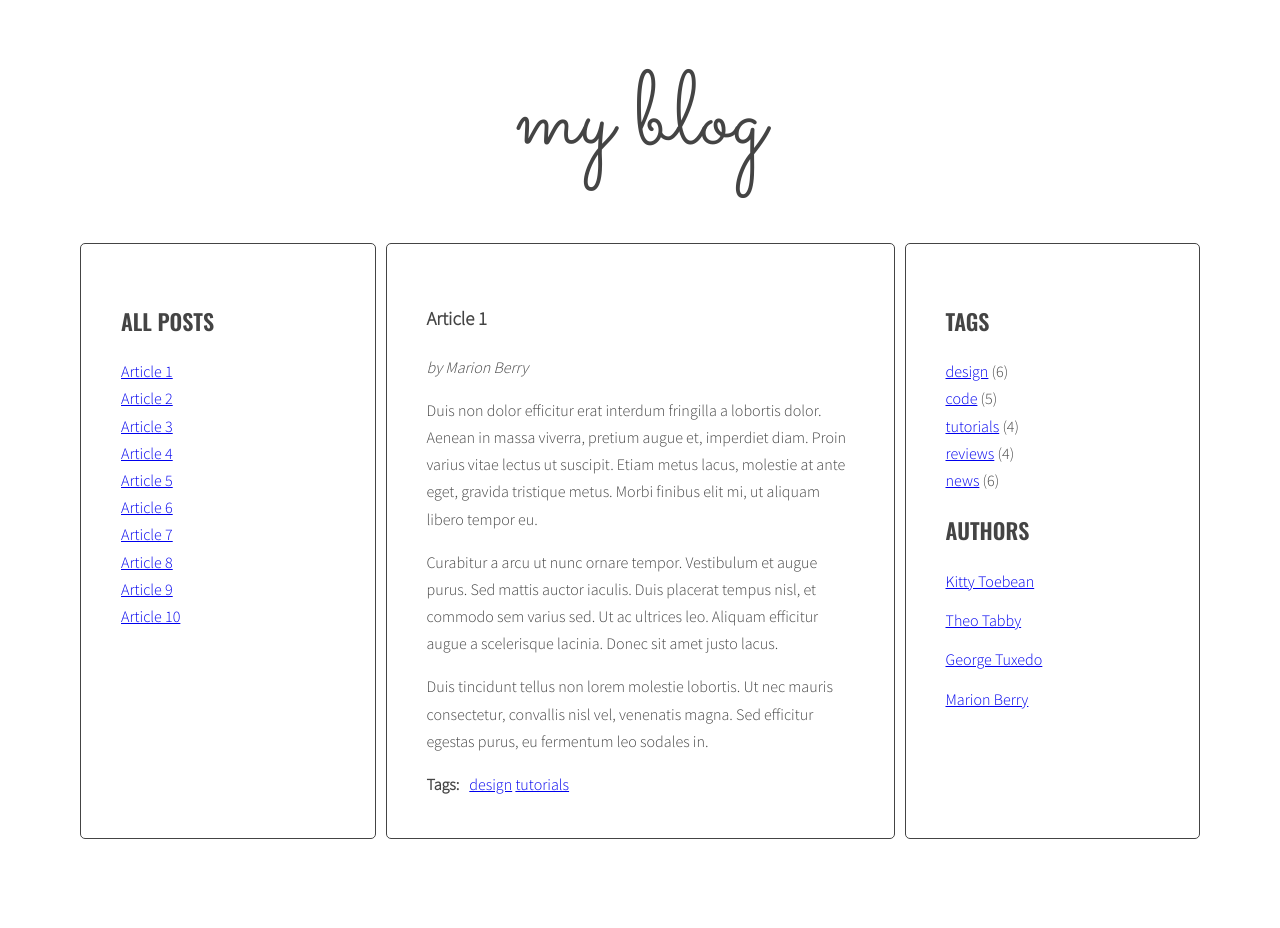
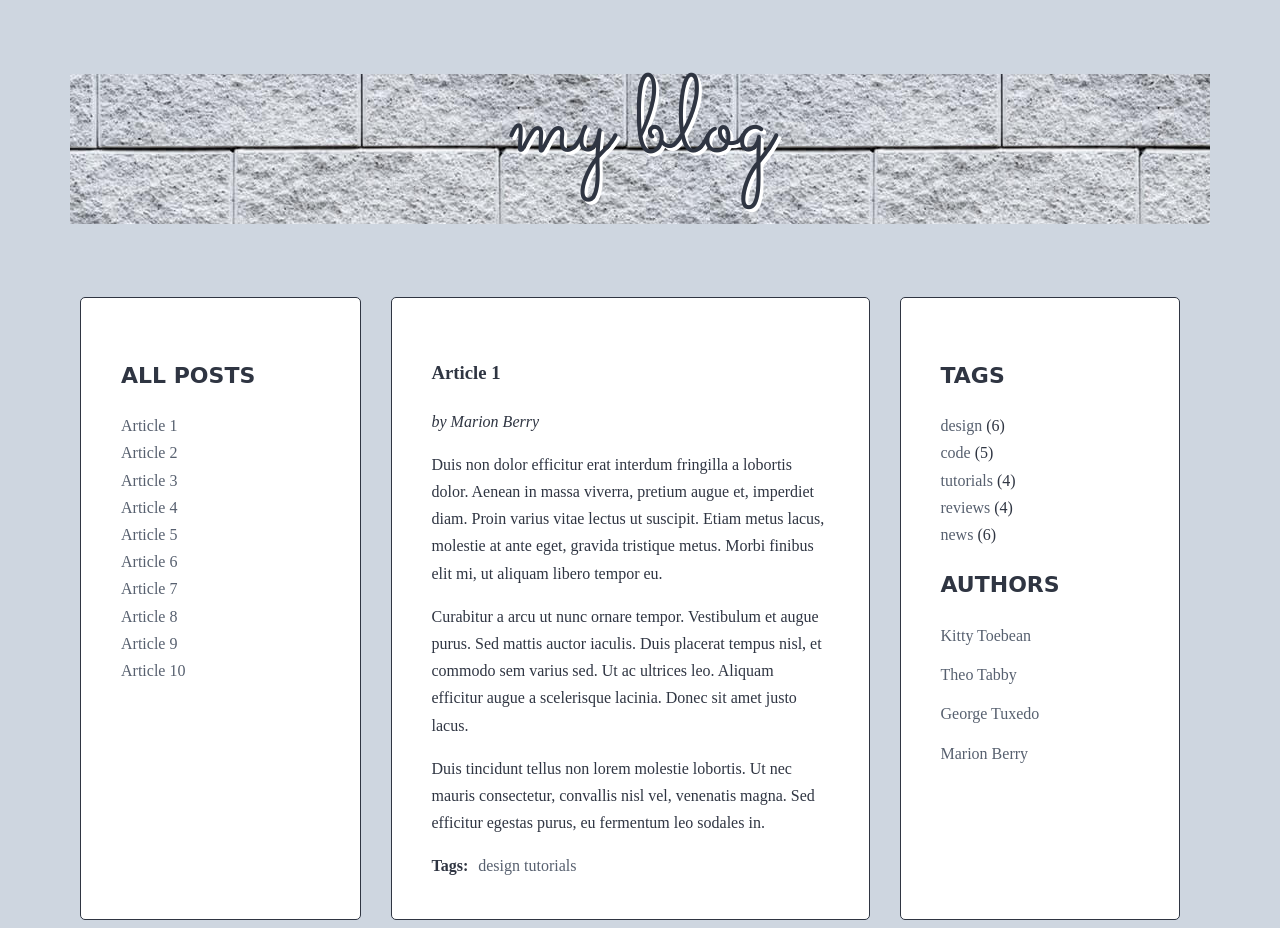
Before and after one commit to BartlomiejFigura/javascript-blog, a website: page index.html in a window 1280 px wide. Before the commit the page ends 847 px from the top, so only its background shows below. Drawn offline with nearby package versions, Linux system fonts and the light colour scheme; a web font is replaced by a local one.

Commit message:
Give style for font and logo

```diff
--- a/index.html
+++ b/index.html
@@ -2,9 +2,9 @@
 <html lang="pl">
     <head>
         <meta charset="utf-8">
-        <title></title>
-        <meta name="description" content="Opis zawartości strony 	dla wyszukiwarek">
-     	<meta name="keywords" 	content="słowa kluczowe">
+        <title>my blog</title>
+        <meta name="description" content="my blog- mój własny blog.">
+     	<meta name="keywords" 	content="blog,blogging,vlog">
       	<link rel="stylesheet" href="css/style.css" 		type="text/css">
         <link rel="stylesheet" 		href="https://cdnjs.cloudflare.com/ajax/libs/font-			awesome/5.9.0/css/all.min.css">
         <meta http-equiv="X-Ua-Compatible" 		content="IE=edge,chrome=1">
@@ -13,7 +13,9 @@
     <body>
         <div class="blog">
             <div class="container">
+
                 <h1 class="logo">my blog</h1>
+
                 <main class="wrapper">
                 <aside class="sidebar">
                 <h2 class="section-title">All posts</h2>
--- a/sass/style.scss
+++ b/sass/style.scss
@@ -1,13 +1,15 @@
 @import url('https://fonts.googleapis.com/css?family=Oswald:400,600|Sacramento|Source+Sans+Pro:300&subset=latin-ext');
-
+@import url('<link href="https://fonts.googleapis.com/css?family=Crimson+Text|Unica+One" rel="stylesheet">');
 /* Variables */
 
-$color-light: #fff;
-$color-dark: #444;
+$color-light: #ced6e0; /*twinklebluechina*/
+$color-dark: #2f3542; /*prestigebluechina*/
+$hover-color: #57606f; /*grissaillechinese*/
+$section-color: #ffffff;
 
-$font-logo: 'Sacramento', cursive;
-$font-header: 'Oswald', sans-serif;
-$font-text: 'Source Sans Pro', sans-serif;
+$font-logo: 'Sacramento', Cursive;
+$font-header: 'Unica One', Cursive;
+$font-text: 'Crimson Text', Serif;
 
 /* Global */
 
@@ -23,7 +25,10 @@ body {
   font-size: 16px;
   line-height: 1.7;
 }
-
+a {
+  text-decoration: none;
+  color: $hover-color;
+}
 .container {
   max-width: 1140px;
   margin: 0 auto;
@@ -45,6 +50,7 @@ body {
 
 .wrapper {
   display: flex;
+  flex-wrap: wrap;
   margin-left: 10px;
 }
 
@@ -57,8 +63,8 @@ body {
 }
 
 .sidebar, .posts {
-  background: $color-light;
-  margin-right: 10px;
+  background: $section-color;
+  margin-right: 30px;
   padding: 40px;
   border: 1px solid $color-dark;
   border-radius: 5px;
@@ -66,12 +72,23 @@ body {
 
 /* Logo */
 
+/*.div-logo {
+  background-image: url('/images/background-tiny.jpg');
+  object-fit: cover;
+  height: 150px;
+  margin:30px;
+}*/
+
 .logo {
   font-family: $font-logo;
-  font-weight: 400;
-  font-size: 104px;
+  text-shadow: 3px 3px $section-color;
+  font-weight: 500;
+  font-size: 110px;
   line-height: 1;
   text-align: center;
+  background-image: url('/images/abstract.jpg');
+  height: 150px;
+
 }
 
 /* Lists */
@@ -118,3 +135,4 @@ body {
     margin: 0 10px 0 0;
   }
 }
+/*mediaqueries*/
```
Also changed, not shown: css/style.css, images/abstract.jpg (added), images/aerial.jpg (added), images/background-tiny.jpg (added), images/background.jpg (added), 1 other file.
